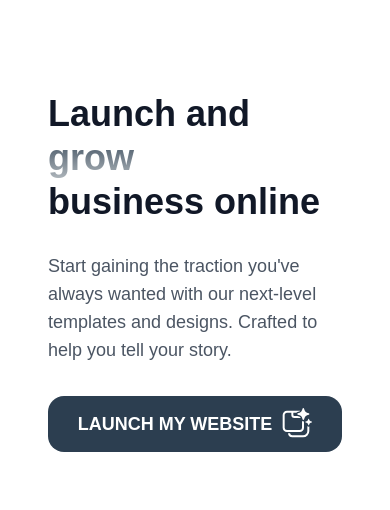
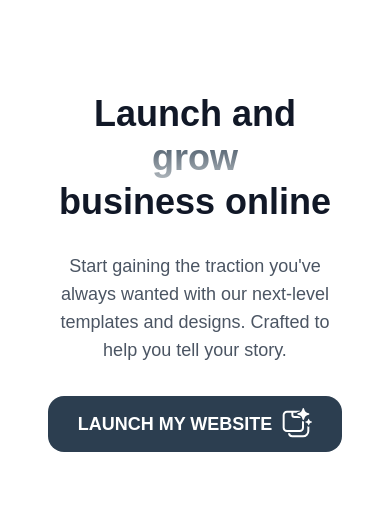
Before and after one commit to rcm-webdev/nextjs-portfolio-bento, a Next.js app: page /work in a window 390 px wide. Shown: the top 510 px of the page. Built offline with nearby package versions, Linux system fonts and the light colour scheme; a web font is replaced by a local one.

Commit message:
adjust title to be text-center

```diff
--- a/app/work/components/Hero.tsx
+++ b/app/work/components/Hero.tsx
@@ -62,7 +62,7 @@ const Hero = () => {
     <div>
       <section className="pt-24 ">
         <div className="px-12 mx-auto max-w-7xl">
-          <div className="w-full mx-auto text-left md:w-11/12 xl:w-9/12 md:text-center">
+          <div className="w-full mx-auto text-center md:w-11/12 xl:w-9/12 md:text-center">
             <h1 className="mb-8 text-4xl font-extrabold leading-none tracking-normal text-gray-900 md:text-6xl md:tracking-tight dark:text-white">
               <span>Launch and </span>{" "}
               <span className="block w-full py-2 text-transparent bg-clip-text leading-12 bg-gradient-to-t from-[#bdc3c7] to-[#2c3e50] lg:inline">
```
